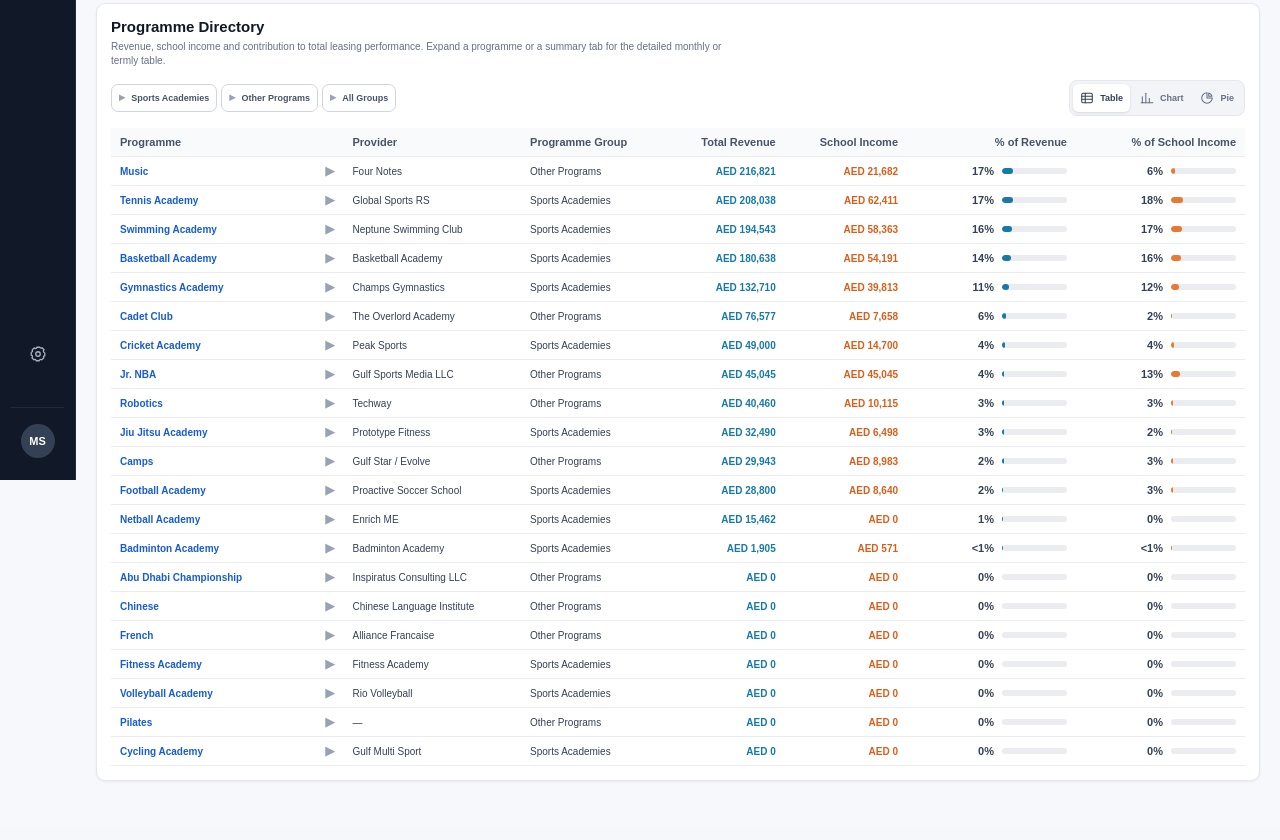
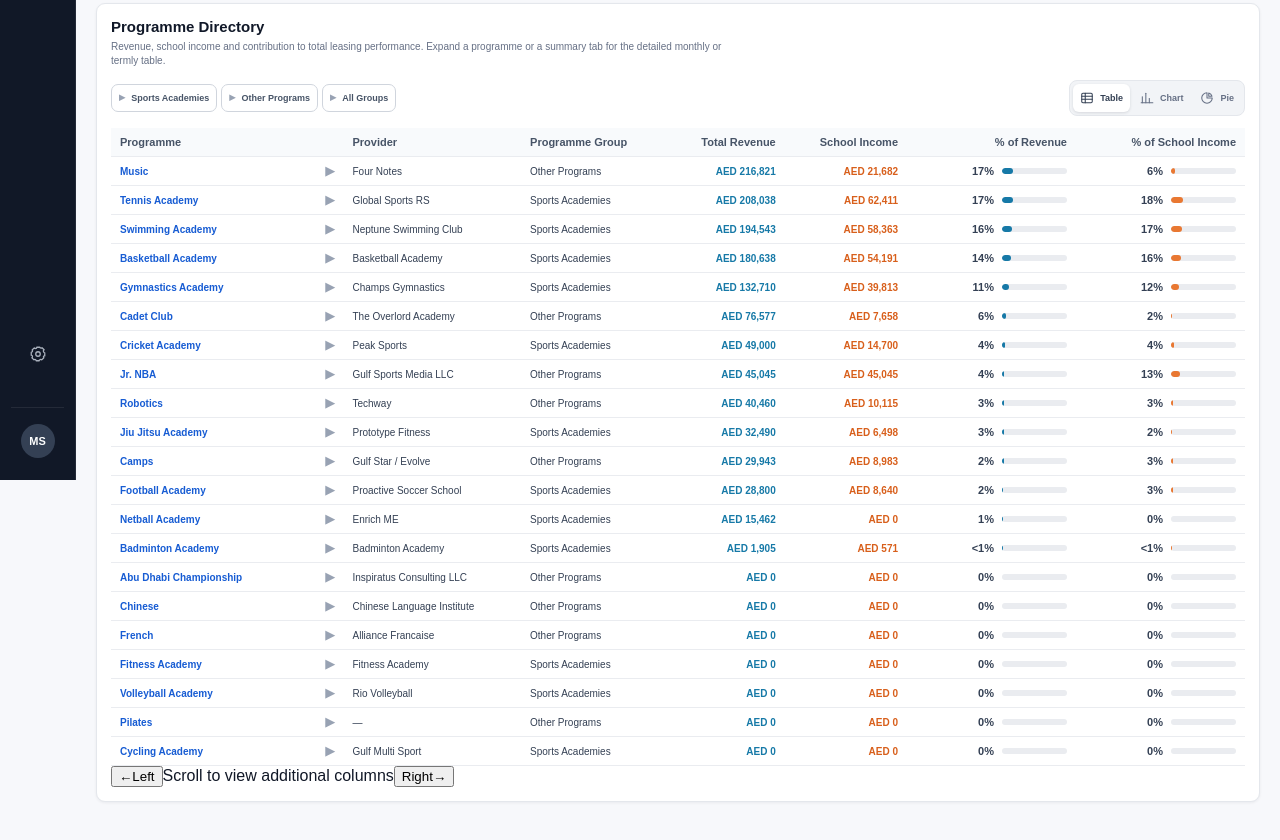
Before and after one commit to mo-seoudi/leasing, a React (Vite) app: page /leasing/programmes in a window 1280 px wide. Shown: the part 320-1160 px from the top of the page. Built offline with nearby package versions, Linux system fonts and the light colour scheme.

Commit message:
Update ProgrammeDirectoryPage.jsx

```diff
--- a/src/pages/leasing/ProgrammeDirectoryPage.jsx
+++ b/src/pages/leasing/ProgrammeDirectoryPage.jsx
@@ -1,4 +1,9 @@
-import { Fragment, useMemo, useState } from "react";
+import {
+  Fragment,
+  useMemo,
+  useRef,
+  useState,
+} from "react";
 
 import {
   Bar,
@@ -226,6 +231,8 @@ export default function ProgrammeDirectoryPage() {
 
   const [viewMode, setViewMode] = useState("table");
 
+  const directoryTableScrollRef = useRef(null);
+
   const availableProgrammes = useMemo(
     () =>
       getAvailableProgrammes(
@@ -436,6 +443,28 @@ export default function ProgrammeDirectoryPage() {
     if (mode !== "table") {
       setSelectedProgrammeDetail("");
     }
+  }
+
+  function scrollDirectoryTable(direction) {
+    const scrollContainer =
+      directoryTableScrollRef.current;
+
+    if (!scrollContainer) {
+      return;
+    }
+
+    const scrollAmount = Math.max(
+      280,
+      scrollContainer.clientWidth * 0.65
+    );
+
+    scrollContainer.scrollBy({
+      left:
+        direction === "left"
+          ? -scrollAmount
+          : scrollAmount,
+      behavior: "smooth",
+    });
   }
 
   function clearFilters() {
@@ -864,8 +893,12 @@ export default function ProgrammeDirectoryPage() {
             />
           </div>
         ) : (
-          <div className="directory-table-scroll">
-            <table className="directory-comparison-table">
+          <div className="directory-table-area">
+            <div
+              ref={directoryTableScrollRef}
+              className="directory-table-scroll"
+            >
+              <table className="directory-comparison-table">
               <thead>
                 <tr>
                   <th>Programme</th>
@@ -1012,7 +1045,41 @@ export default function ProgrammeDirectoryPage() {
                   );
                 })}
               </tbody>
-            </table>
+              </table>
+            </div>
+
+            <div
+              className="directory-horizontal-controls"
+              aria-label="Programme table horizontal navigation"
+            >
+              <button
+                type="button"
+                onClick={() =>
+                  scrollDirectoryTable("left")
+                }
+                aria-label="Scroll programme table left"
+                title="Scroll table left"
+              >
+                <span aria-hidden="true">←</span>
+                <span>Left</span>
+              </button>
+
+              <span className="directory-scroll-hint">
+                Scroll to view additional columns
+              </span>
+
+              <button
+                type="button"
+                onClick={() =>
+                  scrollDirectoryTable("right")
+                }
+                aria-label="Scroll programme table right"
+                title="Scroll table right"
+              >
+                <span>Right</span>
+                <span aria-hidden="true">→</span>
+              </button>
+            </div>
           </div>
         )}
       </section>
```
